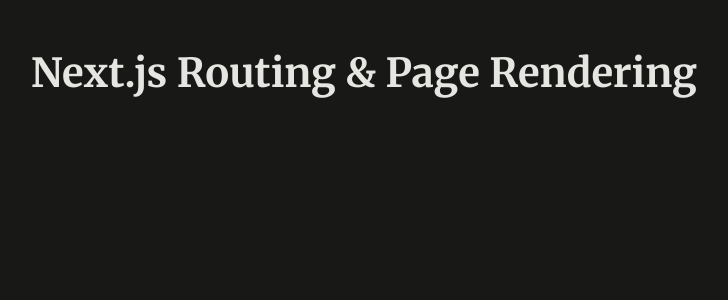
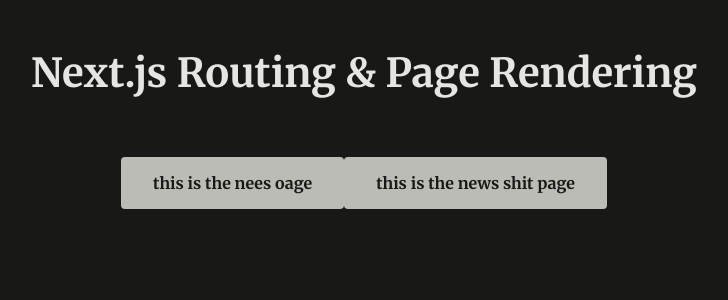
Before and after one commit to Muhammad0320/paper, a Next.js app: page / in a window 1280 px wide. Shown: the top 300 px of the page, without its empty margins (276-1004 px from the left). Built offline with nearby package versions, Linux system fonts and the light colour scheme.

Commit message:
chore: update page

```diff
--- a/app/page.js
+++ b/app/page.js
@@ -1,7 +1,10 @@
+import MainHeader from "@/components/MainHeader";
+
 export default function HomePage() {
   return (
     <div id="home">
       <h1>Next.js Routing & Page Rendering</h1>
+      <MainHeader />
     </div>
   );
 }
```
